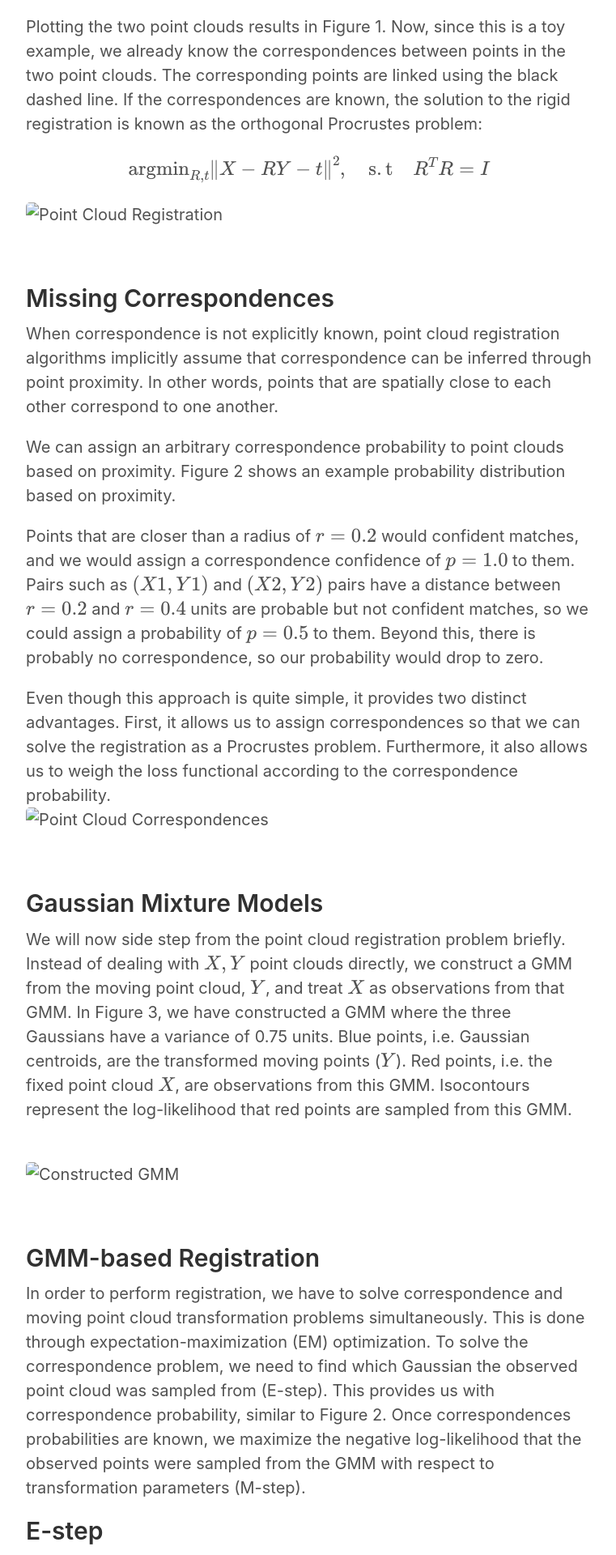
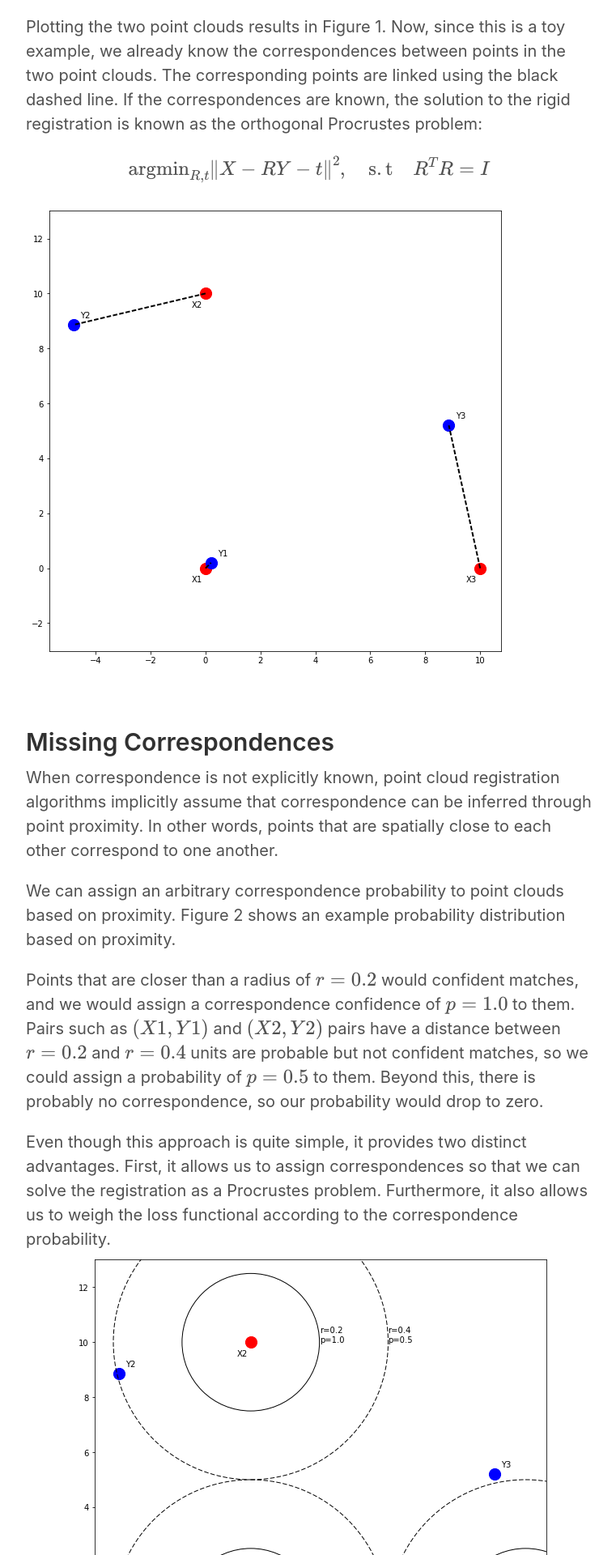
Before and after one commit to siavashk/siavashk.github.io, a Jekyll site: the page built from _posts/2017-5-14-coherent-point-drift.md, in a window 1280 px wide. Shown: the part 1962-3882 px from the top of the page at 81% size, without its empty margins (258-1019 px from the left). Built offline with Jekyll 4.4.1, drawn with Linux system fonts in a browser that asks for light colours; formulas are drawn with MathJax 3; comment, search, counter and statistics services are not loaded.

Commit message:
fixed broken images

```diff
--- a/_posts/2017-5-14-coherent-point-drift.md
+++ b/_posts/2017-5-14-coherent-point-drift.md
@@ -41,7 +41,7 @@ Plotting the two point clouds results in Figure 1. Now, since this is a toy exam
 
 $$\mathrm{argmin}_{R,t}\left\Vert{X - RY - t}\right\Vert^2, \quad \mathrm{s.t} \quad R^TR=I$$
 
-![Point Cloud Registration](../notebooks/coherent-point-drift/registration1_files/registration1_1_0.png)<br/>
+![Point Cloud Registration](/assets/coherent-point-drift/registration1_files/registration1_1_0.png)<br/>
 
 ## Missing Correspondences
 When correspondence is not explicitly known, point cloud registration algorithms implicitly assume that correspondence can be inferred through point proximity. In other words, points that are spatially close to each other correspond to one another.
@@ -52,13 +52,13 @@ Points that are closer than a radius of \\(r=0.2\\) would confident matches, and
 
 Even though this approach is quite simple, it provides two distinct advantages. First, it allows us to assign correspondences so that we can solve the registration as a Procrustes problem. Furthermore, it also allows us to weigh the loss functional according to the correspondence probability.
 <br>
-![Point Cloud Correspondences](../notebooks/coherent-point-drift/registration1_files/registration1_2_0.png)<br/>
+![Point Cloud Correspondences](/assets/coherent-point-drift/registration1_files/registration1_2_0.png)<br/>
 
 ## Gaussian Mixture Models
 We will now side step from the point cloud registration problem briefly. Instead of dealing with \\(X, Y\\) point clouds directly, we construct a GMM from the moving point cloud, \\(Y\\), and treat \\(X\\) as observations from that GMM. In Figure 3, we have constructed a GMM where the three Gaussians have a variance of 0.75 units. Blue points, i.e. Gaussian centroids, are the transformed moving points (\\(Y\\)). Red points, i.e. the fixed point cloud \\(X\\), are observations from this GMM. Isocontours represent the log-likelihood that red points are sampled from this GMM.
 
 <br>
-![Constructed GMM](../notebooks/coherent-point-drift/registration1_files/registration1_3_0.png)<br/>
+![Constructed GMM](/assets/coherent-point-drift/registration1_files/registration1_3_0.png)<br/>
 
 ## GMM-based Registration
 In order to perform registration, we have to solve correspondence and moving point cloud transformation problems simultaneously. This is done through expectation-maximization (EM) optimization. To solve the correspondence problem, we need to find which Gaussian the observed point cloud was sampled from (E-step). This provides us with correspondence probability, similar to Figure 2. Once correspondences probabilities are known, we maximize the negative log-likelihood that the observed points were sampled from the GMM with respect to transformation parameters (M-step).
```
Also changed, not shown: assets/coherent-point-drift/registration1_files/registration1_1_0.png (renamed from notebooks/coherent-point-drift/registration1_files/registration1_1_0.png), assets/coherent-point-drift/registration1_files/registration1_2_0.png (renamed from notebooks/coherent-point-drift/registration1_files/registration1_2_0.png), assets/coherent-point-drift/registration1_files/registration1_3_0.png (renamed from notebooks/coherent-point-drift/registration1_files/registration1_3_0.png), 2 other files.
